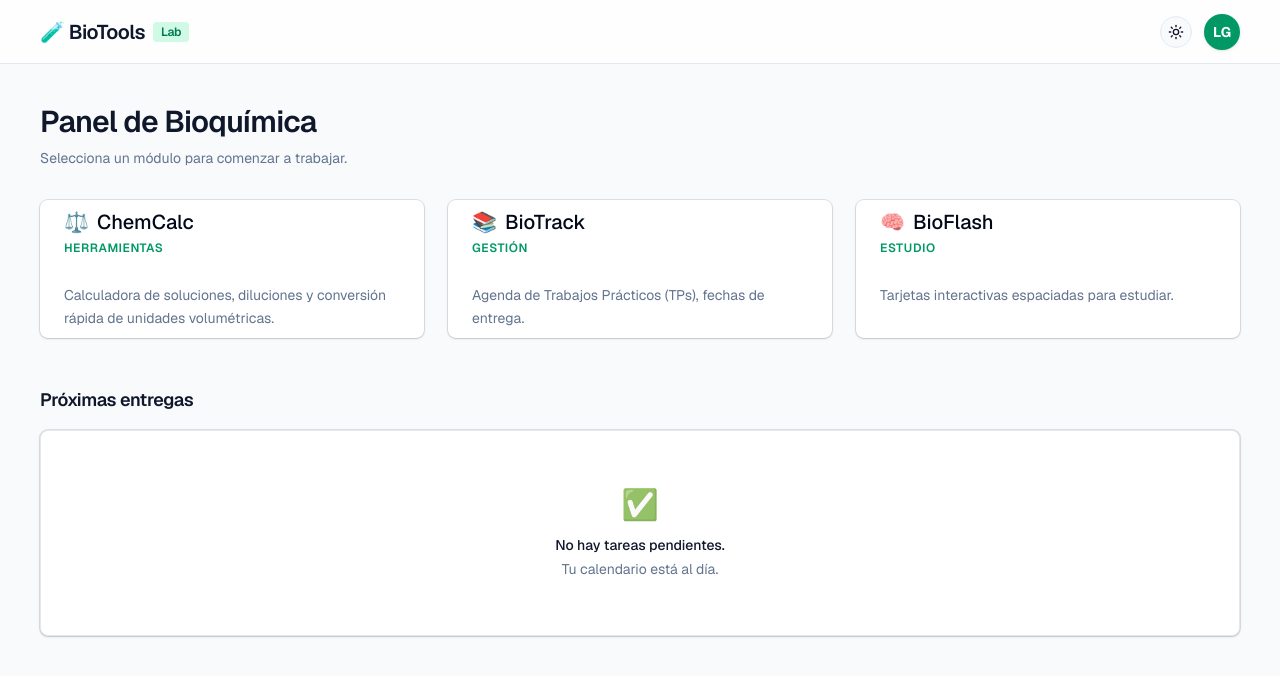
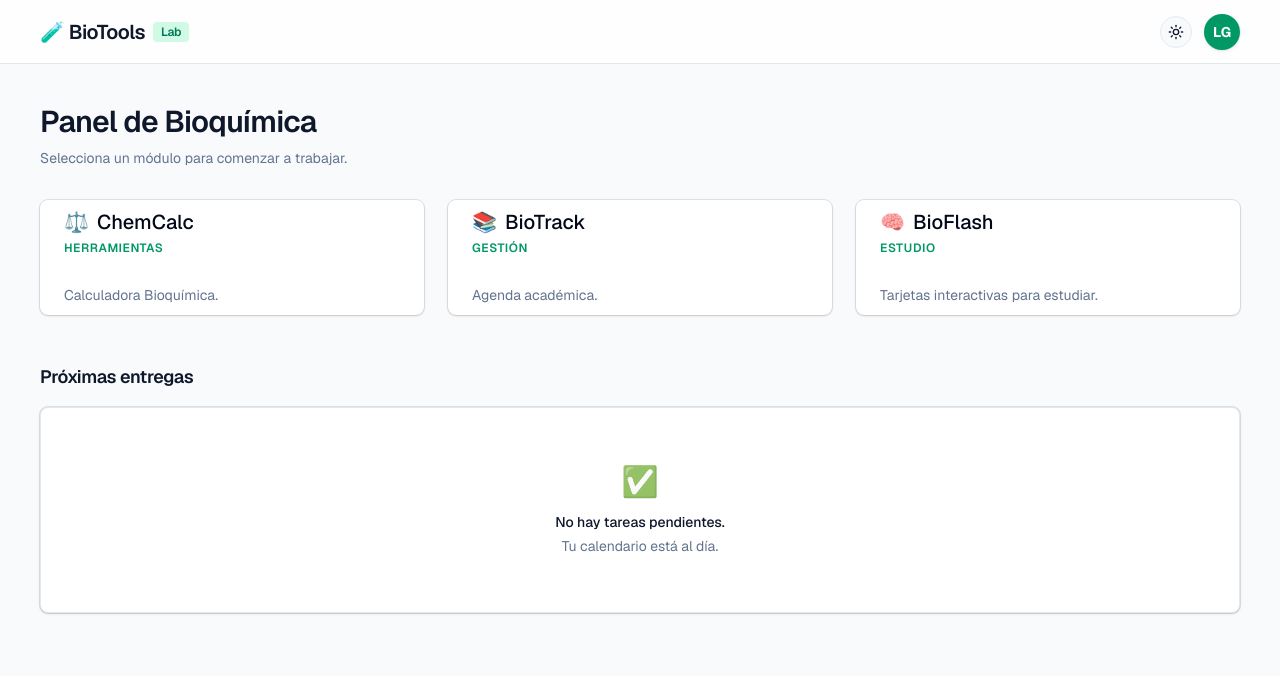
Before and after one commit to JuanSr02/biochemistry-project, a Next.js app in the folder web-bioquimica/: page /dashboard in a window 1280 px wide. Shown: the top 676 px of the page. Built offline with nearby package versions, Linux system fonts and the light colour scheme; no server answers.

Commit message:
Mejoras textuales
mejoras textuales del sistema

```diff
--- a/web-bioquimica/src/app/dashboard/academico/page.tsx
+++ b/web-bioquimica/src/app/dashboard/academico/page.tsx
@@ -58,10 +58,10 @@ export default function AcademicoPage() {
           <span className="text-slate-900 dark:text-slate-200 font-medium">BioTrack</span>
         </div>
         <h1 className="text-2xl font-semibold tracking-tight text-slate-900 dark:text-slate-50 md:text-3xl">
-          BioTrack — Gestión Académica y Laboratorios
+          BioTrack — Gestión Académica
         </h1>
         <p className="mt-1 text-sm text-slate-500 dark:text-slate-400">
-          Control unificado de cursadas, trabajos prácticos, informes y protocolo de laboratorio en mesada.
+          Control unificado académico.
         </p>
       </div>
 
--- a/web-bioquimica/src/app/dashboard/flashcards/page.tsx
+++ b/web-bioquimica/src/app/dashboard/flashcards/page.tsx
@@ -97,10 +97,10 @@ export default function FlashcardsPage() {
         </div>
         <h1 className="text-2xl font-semibold tracking-tight text-slate-900 dark:text-slate-50 md:text-3xl flex items-center gap-2">
           <Brain className="w-7 h-7 text-emerald-600" />
-          BioFlash — Repaso Espaciado de Bioquímica
+          BioFlash — Repaso de Estudio
         </h1>
         <p className="mt-1 text-sm text-slate-500 dark:text-slate-400">
-          Memorización activa de vías metabólicas, enzimas, cinética y conceptos clave de examen.
+          Memorización activa de conceptos clave.
         </p>
       </div>
 
@@ -166,7 +166,7 @@ export default function FlashcardsPage() {
                   <Award className="w-5 h-5" />
                 </div>
                 <div>
-                  <span className="text-xs text-slate-500 block">Efectividad de Retención</span>
+                  <span className="text-xs text-slate-500 block">Porcentaje de conocimiento</span>
                   <span className="text-xl font-bold text-slate-900 dark:text-slate-100">
                     {porcentajeDominio}%
                   </span>
--- a/web-bioquimica/src/app/dashboard/page.tsx
+++ b/web-bioquimica/src/app/dashboard/page.tsx
@@ -26,7 +26,7 @@ export default function DashboardPage() {
             </CardHeader>
             <CardContent>
               <p className="text-sm leading-relaxed text-slate-500 dark:text-slate-400">
-                Calculadora de soluciones, diluciones y conversión rápida de unidades volumétricas.
+                Calculadora Bioquímica.
               </p>
             </CardContent>
           </Card>
@@ -44,7 +44,7 @@ export default function DashboardPage() {
             </CardHeader>
             <CardContent>
               <p className="text-sm leading-relaxed text-slate-500 dark:text-slate-400">
-                Agenda de Trabajos Prácticos (TPs), fechas de entrega.
+                Agenda académica.
               </p>
             </CardContent>
           </Card>
@@ -62,7 +62,7 @@ export default function DashboardPage() {
             </CardHeader>
             <CardContent>
               <p className="text-sm leading-relaxed text-slate-500 dark:text-slate-400">
-                Tarjetas interactivas espaciadas para estudiar.
+                Tarjetas interactivas para estudiar.
               </p>
             </CardContent>
           </Card>
--- a/web-bioquimica/src/app/dashboard/perfil/page.tsx
+++ b/web-bioquimica/src/app/dashboard/perfil/page.tsx
@@ -166,12 +166,12 @@ export default function PerfilPage() {
             Zona de Peligro
           </CardTitle>
           <CardDescription className="text-rose-600/80 dark:text-rose-400/80">
-            Una vez elimines tu cuenta, no hay vuelta atrás. Por favor, asegúrate de estar seguro.
+            Una vez elimines tu cuenta, no hay vuelta atrás.
           </CardDescription>
         </CardHeader>
         <CardContent>
           <p className="text-sm text-slate-700 dark:text-slate-300 mb-4">
-            Esto eliminará permanentemente tu cuenta y removerá tus datos de nuestros servidores.
+            Esto eliminará permanentemente tu cuenta.
           </p>
           <Button
             variant="destructive"
--- a/web-bioquimica/src/core/components/user-menu.tsx
+++ b/web-bioquimica/src/core/components/user-menu.tsx
@@ -84,9 +84,6 @@ export function UserMenu() {
             <p className="text-[11px] text-slate-500 dark:text-slate-400 truncate mt-0.5">
               {usuario?.email || "estudiante@bioquimica.edu.ar"}
             </p>
-            <div className="mt-1.5 flex items-center gap-1 text-[10px] font-medium text-emerald-600 dark:text-emerald-400 bg-emerald-50 dark:bg-emerald-950/40 px-2 py-0.5 rounded w-fit">
-              <ShieldCheck className="w-3 h-3" /> Estudiante de Bioquímica
-            </div>
           </div>
 
           <button
```
